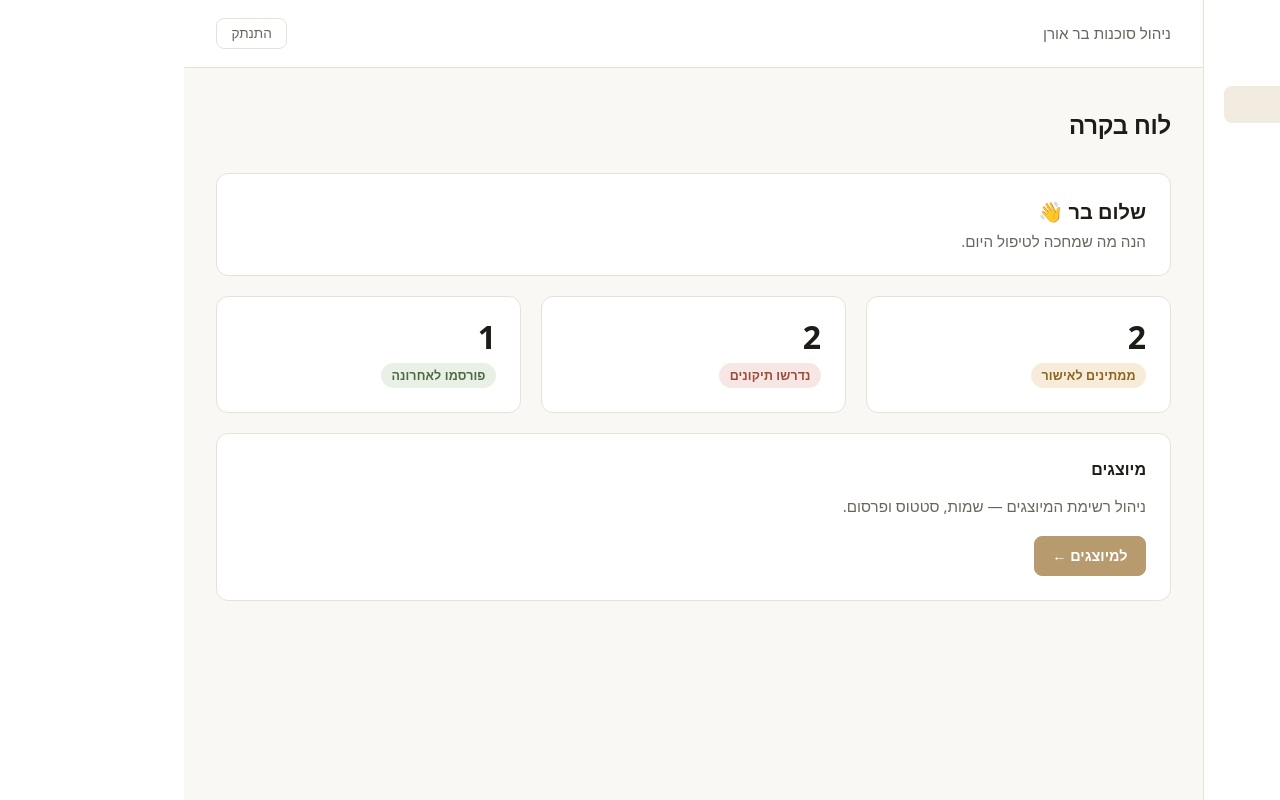
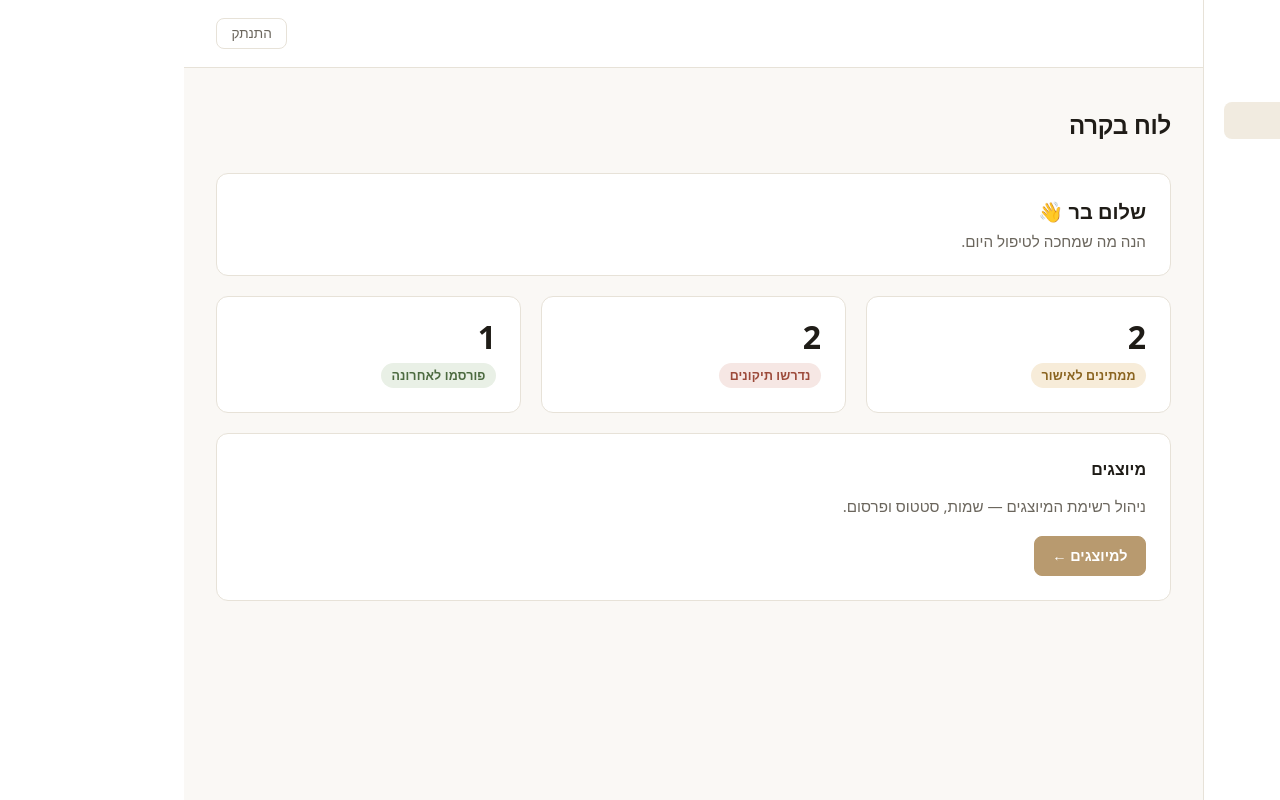
Before and after one commit to baroren298/bar-oren-agency, a Next.js app: page /admin in a window 1280 px wide. Built offline with nearby package versions, Linux system fonts and the light colour scheme.

Commit message:
Polish admin shell branding

```diff
--- a/app/admin/AdminShell.jsx
+++ b/app/admin/AdminShell.jsx
@@ -19,6 +19,7 @@
  * (needs an onClick handler) — both imported in, not inlined here.
  */
 
+import Image from "next/image";
 import AdminNavLinks from "./AdminNavLinks";
 import AdminLogoutButton from "./AdminLogoutButton";
 import styles from "./admin-shell.module.css";
@@ -28,13 +29,23 @@ export default function AdminShell({ children }) {
   return (
     <div className={styles.shell}>
       <aside className={styles.sidebar}>
-        <p className={styles.brand}>{he.shell.brand}</p>
+        {/* Same asset the public site Header uses (components/layout/Header.jsx)
+            — intentionally reused, not copied, so there's one source of truth
+            for the brand mark. Only the admin-local *layout* around it
+            (size/spacing) is independent, per this file's styling-isolation rule. */}
+        <Image
+          src="/images/brand/logo3.png"
+          alt={he.shell.brand}
+          width={600}
+          height={240}
+          priority
+          className={styles.brandLogo}
+        />
         <AdminNavLinks className={styles.nav} />
       </aside>
 
       <div className={styles.main}>
         <header className={styles.header}>
-          <p className={styles.headerTitle}>{he.shell.headerTitle}</p>
           <AdminLogoutButton />
         </header>
 
--- a/app/admin/admin-shell.module.css
+++ b/app/admin/admin-shell.module.css
@@ -48,13 +48,18 @@
   gap: 0.25rem;
 }
 
-.brand {
-  font-size: 1rem;
-  font-weight: 600;
-  letter-spacing: 0.01em;
-  margin-block: 0 2rem;
-  margin-inline-start: 0.25rem;
-  color: var(--admin-text-primary);
+.brandLogo {
+  display: block;
+  width: 100%;
+  max-width: 156px;
+  height: auto;
+  /* Align to the sidebar's inline-end (right, in this RTL shell). The
+     inline-end margin matches .navLink's own inline-end padding (0.75rem)
+     so the logo's edge lines up with the nav *text*, not the outer edge
+     of the nav button's hover/active background box. */
+  align-self: flex-end;
+  margin-inline-end: 0.75rem;
+  margin-block: 0 0.5rem;
 }
 
 .nav {
@@ -90,17 +95,14 @@
 .header {
   display: flex;
   align-items: center;
-  justify-content: space-between;
+  /* Was space-between (title vs. logout button). Now that the generic
+     header title is gone (the sidebar logo carries the branding instead),
+     this keeps the logout button anchored in its original spot rather
+     than drifting to the row's start now that it's the only child. */
+  justify-content: flex-end;
   padding: 1.1rem 2rem;
   background: var(--admin-surface);
   border-bottom: 1px solid var(--admin-border);
-}
-
-.headerTitle {
-  font-size: 0.95rem;
-  font-weight: 500;
-  color: var(--admin-text-secondary);
-  margin: 0;
 }
 
 .logoutButton {
```
